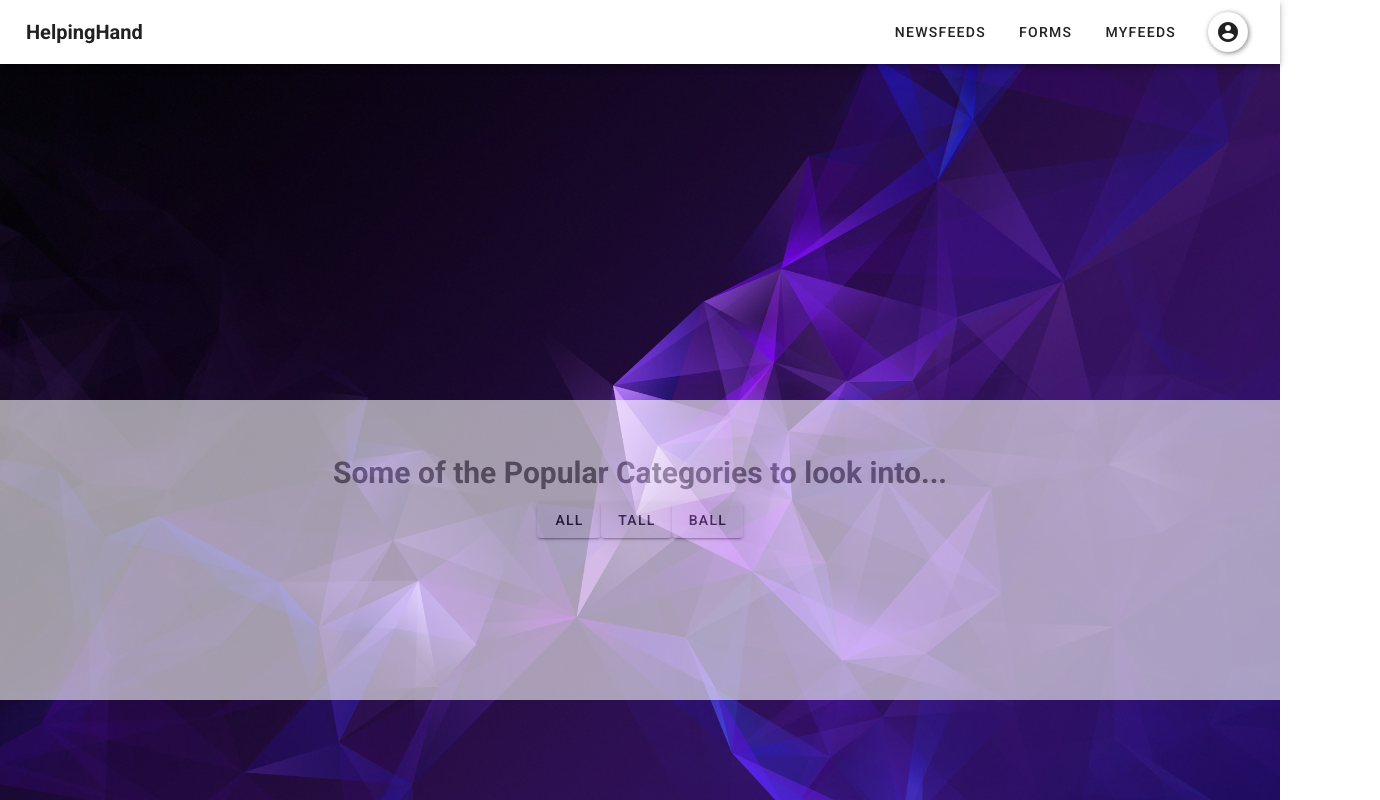
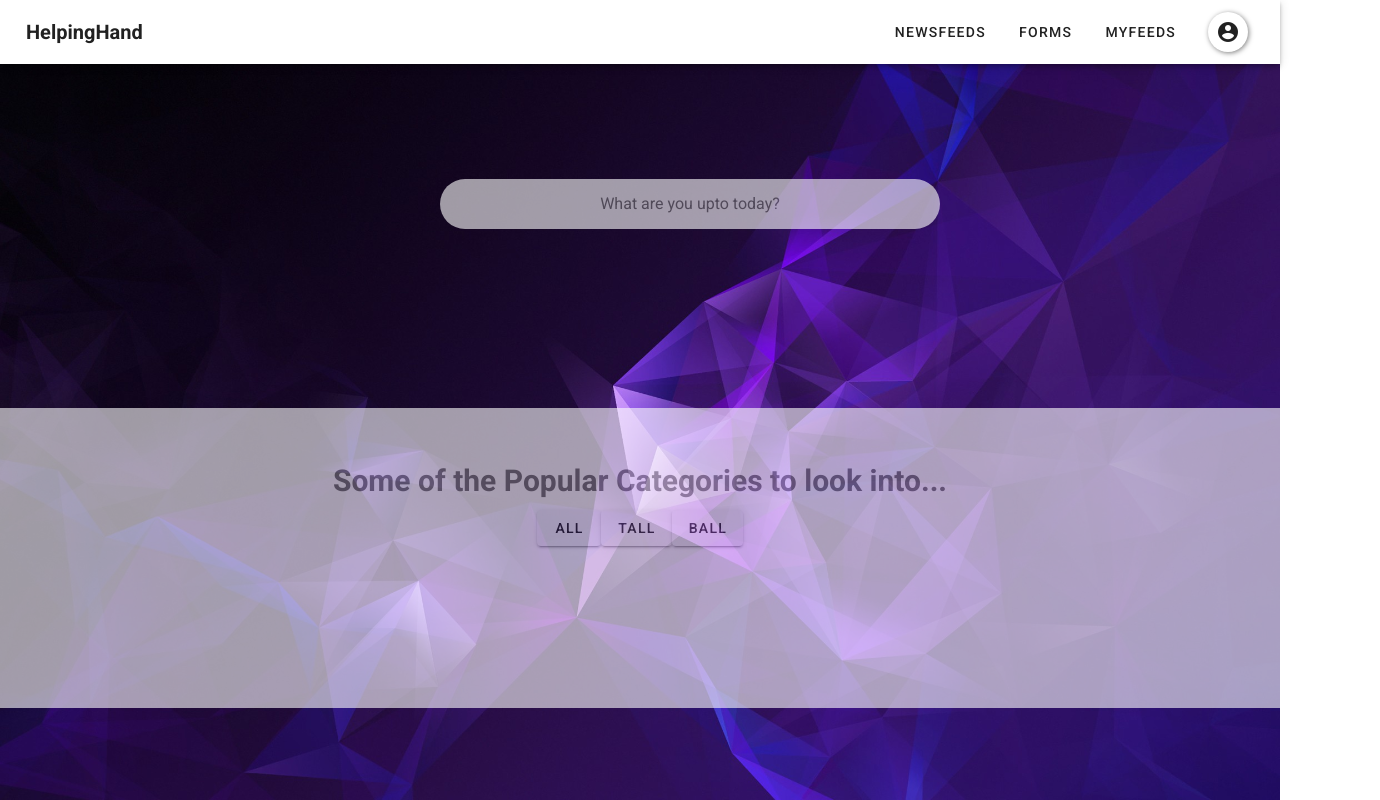
Before and after one commit to Sarthak-Jha/codiecon2k19frontend, a Vue app: page / in a window 1280 px wide. Shown: the top 800 px of the page, 1380 px wide, since content can reach past the window. Built offline with nearby package versions, Linux system fonts and the light colour scheme.

Commit message:
Landing Page Search & Create Post

```diff
--- a/src/components/Navbar.vue
+++ b/src/components/Navbar.vue
@@ -73,7 +73,14 @@
         name: "Navbar",
         data () {
             return {
-                state: "close"
+                state: "close",
+                items: [{
+                    index: 1,
+                    title: 'New Post'
+                }, {
+                    index: 2,
+                    title: 'Feedback Form'
+                }]
             }
         },
         computed: {
--- a/src/pages/LandingPage.vue
+++ b/src/pages/LandingPage.vue
@@ -46,12 +46,17 @@
         min-height: 400px;
     }
     .search {
+        position: relative;
         color: #777;
         opacity: 0.6;
         background-color: #ffffff;
         filter: alpha(opacity=60);
+        border-radius: 30px;
         text-align:center;
         min-height: 50px;
+        min-width: 500px;
+        margin: 14vw 55vh;
+        outline: none;
     }
     .paragraph {
         color: #777;
@@ -65,4 +70,5 @@
         font-size: 30px;
         font-weight: bold;
     }
+
 </style>
--- a/src/router/index.js
+++ b/src/router/index.js
@@ -11,12 +11,9 @@ const routes = [
     component: Landing
   },
   {
-    path: '/about',
-    name: 'about',
-    // route level code-splitting
-    // this generates a separate chunk (about.[hash].js) for this route
-    // which is lazy-loaded when the route is visited.
-    component: () => import(/* webpackChunkName: "about" */ '../pages/About.vue')
+    path: '/createpost',
+    name: 'createpost',
+    component: () => import(/* webpackChunkName: "post" */ '../pages/CreatePost.vue')
   }
 ]
 
```
Also changed, not shown: src/pages/CreatePost.vue (added, +13 -0 lines).
